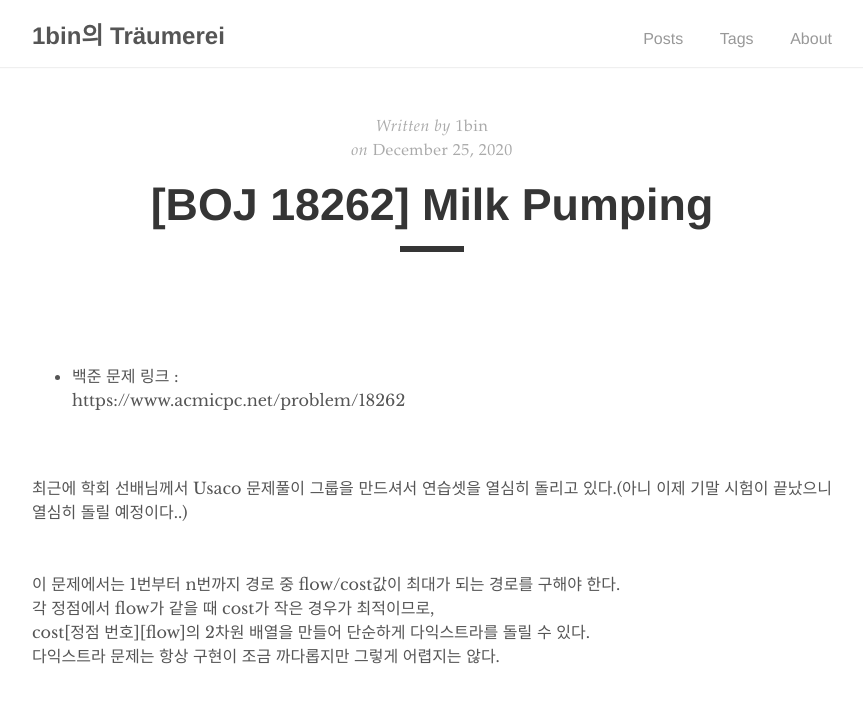
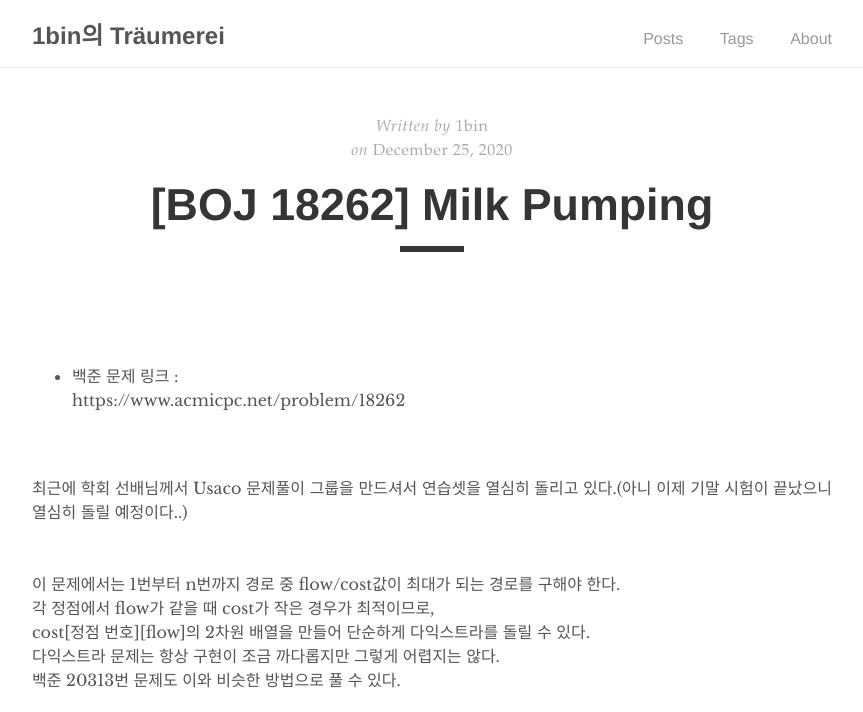
Before and after one commit to 1bin01/1bin01.github.io, a Jekyll site: the page built from _posts/2020-12-25-boj-18262.md, in a window 1280 px wide, cut to the strip 0-712 px from the top of the page. Shown: the whole strip, without its empty margins (208-1071 px from the left). Built offline with Jekyll 4.4.1, drawn with Linux system fonts in a browser that asks for light colours; comment, search, counter and statistics services are not loaded.

Commit message:
Update 2020-12-25-boj-18262.md

```diff
--- a/_posts/2020-12-25-boj-18262.md
+++ b/_posts/2020-12-25-boj-18262.md
@@ -16,5 +16,6 @@ tags: PS
 각 정점에서 flow가 같을 때 cost가 작은 경우가 최적이므로,
 cost[정점 번호][flow]의 2차원 배열을 만들어 단순하게 다익스트라를 돌릴 수 있다.
 다익스트라 문제는 항상 구현이 조금 까다롭지만 그렇게 어렵지는 않다.
+백준 20313번 문제도 이와 비슷한 방법으로 풀 수 있다.
 <br>
 <script src="https://gist.github.com/1bin01/f4e4e0b0a6f327ee1aa02255ba41a247.js"></script>
```
